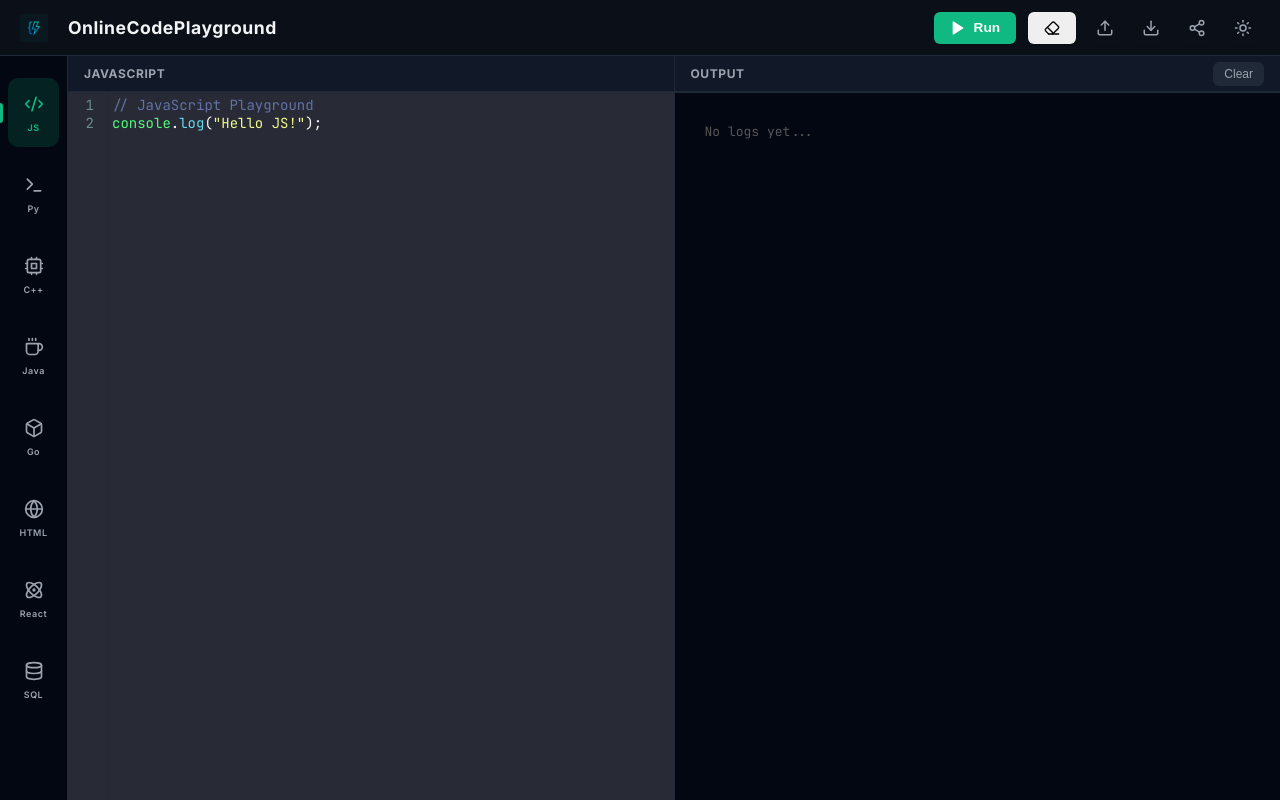
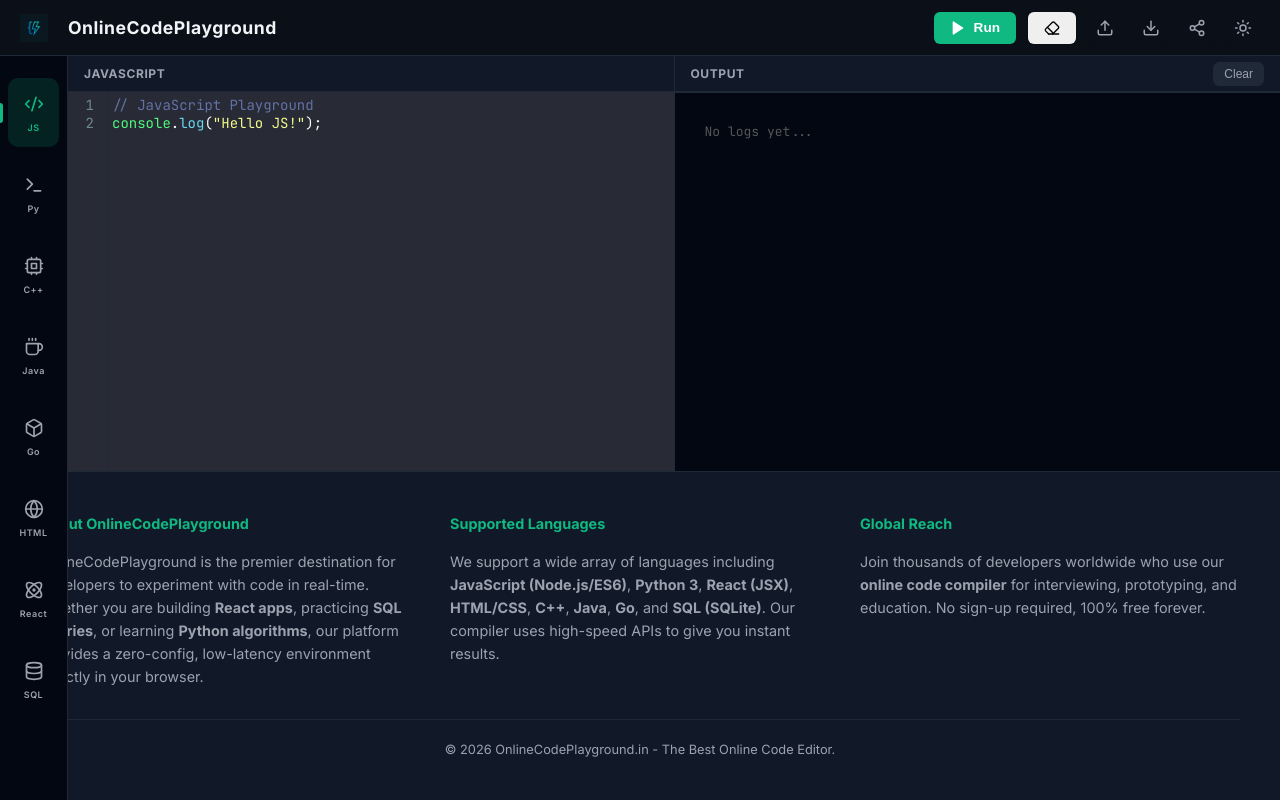
Before and after one commit to Suraj-1233/online-js-compiler, a React (Vite) app: page /compiler/javascript in a window 1280 px wide. Built offline with nearby package versions, Linux system fonts and the light colour scheme.

Commit message:
🚀 Ultimate SEO & Branding Drive: OG Tags, PWA Manifest, and Keyword-Rich Footer

```diff
--- a/index.html
+++ b/index.html
@@ -5,7 +5,7 @@
     <meta charset="UTF-8" />
     <link rel="icon" type="image/png" href="/logo.png" />
     <meta name="viewport" content="width=device-width, initial-scale=1.0" />
-    <title>Online Code Playground (React)</title>
+    <title>OnlineCodePlayground - #1 Best Online Code Compiler & Editor</title>
     <!-- Google Fonts -->
     <link rel="preconnect" href="https://fonts.googleapis.com">
     <link rel="preconnect" href="https://fonts.gstatic.com" crossorigin>
@@ -14,8 +14,27 @@
         rel="stylesheet">
     <!-- Meta Tags for SEO -->
     <meta name="description"
-        content="Online Code Playground - Run JavaScript, Python, React, SQL and more directly in your browser. Free online compiler with multi-file support." />
+        content="OnlineCodePlayground is the leading free online code compiler and playground. Run JavaScript, React, Python, SQL, C++, Java, and Go directly in your browser with real-time preview and sharing." />
+    <meta name="keywords"
+        content="Online Code Playground, online compiler, react editor online, python browser compiler, run sql online, javascript playground, best web IDE" />
     <meta name="google-site-verification" content="vXZwfFPCdFrLSC3TNV1gE50apAgMfqTRNmA9omin0JE" />
+
+    <!-- Open Graph / Facebook -->
+    <meta property="og:type" content="website" />
+    <meta property="og:url" content="https://onlinecodeplayground.in/" />
+    <meta property="og:title" content="OnlineCodePlayground - #1 Online Code Compiler" />
+    <meta property="og:description"
+        content="The best free online code editor. Run React, Python, JavaScript, and SQL directly in your browser." />
+    <meta property="og:image" content="https://onlinecodeplayground.in/logo.png" />
+
+    <!-- Twitter -->
+    <meta property="twitter:card" content="summary_large_image" />
+    <meta property="twitter:url" content="https://onlinecodeplayground.in/" />
+    <meta property="twitter:title" content="OnlineCodePlayground - #1 Online Code Compiler" />
+    <meta property="twitter:description"
+        content="The best free online code editor. Run React, Python, JavaScript, and SQL directly in your browser." />
+    <meta property="twitter:image" content="https://onlinecodeplayground.in/logo.png" />
+
     <link rel="manifest" href="/manifest.json" />
     <!-- Pyodide for Python Support -->
     <script src="https://cdn.jsdelivr.net/pyodide/v0.24.1/full/pyodide.js"></script>
--- a/src/App.jsx
+++ b/src/App.jsx
@@ -488,21 +488,36 @@
                 </section>
             </main>
 
-            {/* Hidden SEO Content for Google Crawlers */}
-            <article style={{ display: 'none' }} aria-hidden="true">
-                <h1>{currentLangObj.name} Compiler & Playground</h1>
-                <p>Use our premium {currentLangObj.name} editor to write, run, and test code online. {seoData.description}</p>
-                <h2>Features of our Online Code Playground</h2>
-                <ul>
-                    <li>Zero setup environment for React, Python, JavaScript, and SQL.</li>
-                    <li>Download your code as a ZIP file.</li>
-                    <li>Share your projects using a unique encrypted URL.</li>
-                    <li>Toggle between high-contrast Dark and Light themes.</li>
-                    <li>Real-time preview for HTML and React projects.</li>
-                </ul>
-                <h3>Why use OnlineCodePlayground?</h3>
-                <p>Our tool is designed for developers who need a fast, reliable, and secure way to execute code in the browser. Perfect for coding interviews, learning new languages, and rapid prototyping.</p>
-            </article>
+            {/* Visible SEO Summary for Keyword Density */}
+            <footer className="seo-footer" style={{
+                padding: '40px 20px',
+                background: 'var(--bg-secondary)',
+                borderTop: '1px solid var(--border-color)',
+                marginTop: 'auto',
+                fontSize: '0.9rem',
+                color: 'var(--text-secondary)',
+                lineHeight: '1.6'
+            }}>
+                <div style={{ maxWidth: '1200px', margin: '0 auto' }}>
+                    <div style={{ display: 'grid', gridTemplateColumns: 'repeat(auto-fit, minmax(250px, 1fr))', gap: '30px' }}>
+                        <div>
+                            <h4 style={{ color: 'var(--accent-color)', marginBottom: '15px' }}>About OnlineCodePlayground</h4>
+                            <p>OnlineCodePlayground is the premier destination for developers to experiment with code in real-time. Whether you are building <strong>React apps</strong>, practicing <strong>SQL queries</strong>, or learning <strong>Python algorithms</strong>, our platform provides a zero-config, low-latency environment directly in your browser.</p>
+                        </div>
+                        <div>
+                            <h4 style={{ color: 'var(--accent-color)', marginBottom: '15px' }}>Supported Languages</h4>
+                            <p>We support a wide array of languages including <strong>JavaScript (Node.js/ES6)</strong>, <strong>Python 3</strong>, <strong>React (JSX)</strong>, <strong>HTML/CSS</strong>, <strong>C++</strong>, <strong>Java</strong>, <strong>Go</strong>, and <strong>SQL (SQLite)</strong>. Our compiler uses high-speed APIs to give you instant results.</p>
+                        </div>
+                        <div>
+                            <h4 style={{ color: 'var(--accent-color)', marginBottom: '15px' }}>Global Reach</h4>
+                            <p>Join thousands of developers worldwide who use our <strong>online code compiler</strong> for interviewing, prototyping, and education. No sign-up required, 100% free forever.</p>
+                        </div>
+                    </div>
+                    <div style={{ borderTop: '1px solid var(--border-color)', marginTop: '30px', paddingTop: '20px', textAlign: 'center', fontSize: '0.8rem' }}>
+                        &copy; {new Date().getFullYear()} OnlineCodePlayground.in - The Best Online Code Editor.
+                    </div>
+                </div>
+            </footer>
         </div>
     );
 }
--- a/src/styles.css
+++ b/src/styles.css
@@ -62,8 +62,7 @@
     font-family: var(--font-ui);
     background-color: var(--bg-primary);
     color: var(--text-primary);
-    height: 100vh;
-    overflow: hidden;
+    min-height: 100vh;
 }
 
 #root {
@@ -75,7 +74,7 @@
 .app-container {
     display: flex;
     flex-direction: column;
-    height: 100vh;
+    min-height: 100vh;
 }
 
 /* Toolbar (Header) - Full Width, Fixed Top */
@@ -190,18 +189,15 @@
     letter-spacing: 0.5px;
 }
 
-/* Workspace - Adjusted Layout */
+/* Main Workspace Layout */
 .workspace {
-    margin-top: var(--header-height);
-    /* Push down */
-    margin-left: var(--sidebar-width);
-    /* Push right */
     display: flex;
     flex: 1;
-    /* Fill remaining height */
+    margin-top: var(--header-height);
+    margin-left: var(--sidebar-width);
     height: calc(100vh - var(--header-height));
+    background-color: var(--bg-primary);
     overflow: hidden;
-    background-color: var(--bg-primary);
 }
 
 .editor-pane,
```
Also changed, not shown: public/manifest.json.
